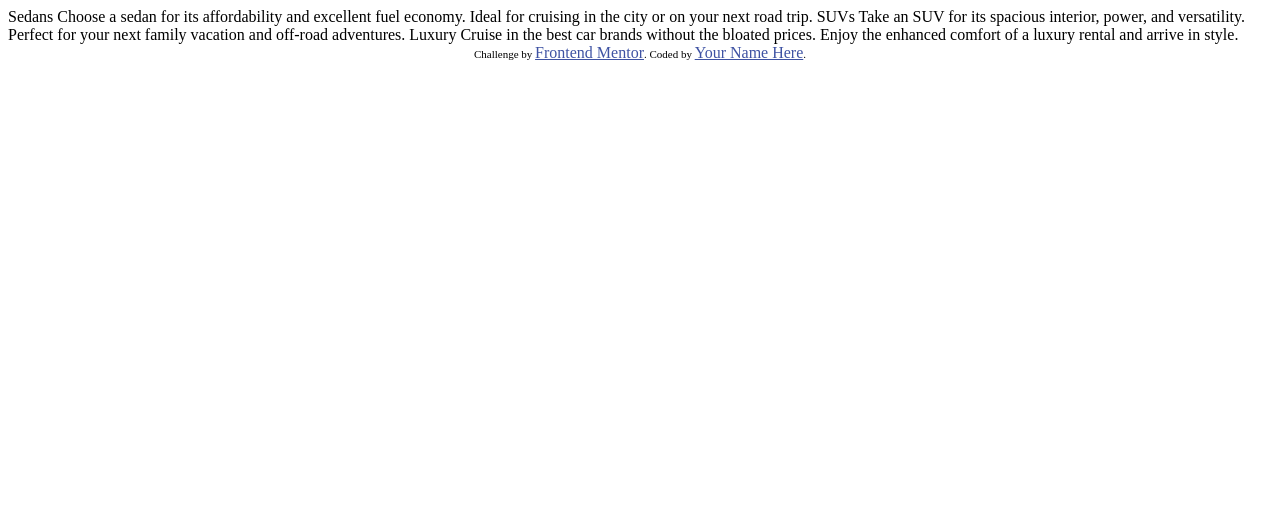
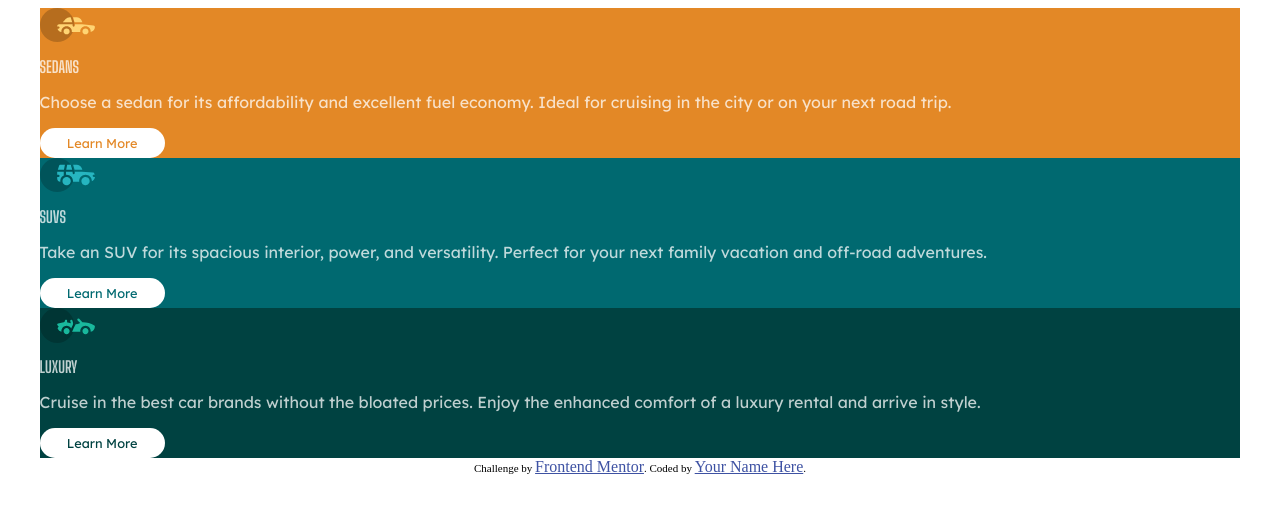
Before and after one commit to matiaslopezv/3-column-preview-card-component, a plain HTML site: page index.html in a window 1280 px wide. Drawn offline with Linux system fonts and the light colour scheme.

Commit message:
50% avanzado

```diff
--- a/css/styles.css
+++ b/css/styles.css
@@ -12,6 +12,99 @@
     font-size: 16px;
 }
 
+.icon{
+    width: 55px;
+}
+
+h1{
+    text-transform: uppercase;
+    font-family: 'Big Shoulders Display', cursive;
+    font-weight: 700;
+    color: var(--transparent-white);
+}
+
+p{
+    font-family: 'Lexend Deca', sans-serif;
+    font-weight:400;
+    text-align: start;
+    color: var(--transparent-white);
+}
+
+button{
+    font-family: 'Lexend Deca', sans-serif;
+    font-weight:400;
+    font-size: 0.8rem;
+    background-color: white;
+    border-radius: 20px;
+    width: 125px;
+    height: 30px;
+}
+.sedan button{
+    color: var(--bright-orange);
+}
+
+.suv button{
+    color: var(--dark-cyan);
+}
+
+.luxury button{
+    color: var(--very-dark-cyan);
+}
+
+.sedan button:hover{
+    color: var(--transparent-white);
+    background-color: var(--bright-orange);
+    border:solid 2px var(--transparent-white);
+}
+.suv button:hover{
+    color:var(--transparent-white);
+    background-color: var(--dark-cyan);
+    border:solid 2px var(--transparent-white);
+}
+.luxury button:hover{
+    color:var(--transparent-white);
+    background-color: var(--very-dark-cyan);
+    border:solid 2px var(--transparent-white);
+}
+
+.container{
+    display: flex;
+    flex-flow: column wrap;
+    width: 95%;
+    margin: 0 auto;
+}
+
+@media (min-width:1440px){
+.container{
+    display: grid;
+    grid-template-areas:
+    "orange blue green"
+    "orange blue green"
+    "orange blue green"
+    "orange blue green";
+    grid-template-columns: repeat(3, 1fr);
+    grid-template-rows: repeat(4, 1fr);
+    height: 80vh;
+    padding: 25px;
+}
+}
+
+.sedan{
+    background-color: var(--bright-orange);
+    /* display: flex;
+    flex-flow: column wrap; */
+}
+
+.suv{
+    background-color: var(--dark-cyan);
+}
+
+.luxury{
+    background-color: var(--very-dark-cyan);
+}
+
+
+
 
 
 
--- a/index.html
+++ b/index.html
@@ -14,18 +14,31 @@
   <title>3-column preview card component</title>
   </head>
 <body>
+  <div class="container">
+    <div class="sedan">
+      <img class="icon" src="images/icon-sedans.svg" alt="Sedan icon">
+      <h1>Sedans</h1>
+      <p>Choose a sedan for its affordability and excellent fuel economy. Ideal for cruising in the city
+        or on your next road trip.
+      </p>
 
-  Sedans
-  Choose a sedan for its affordability and excellent fuel economy. Ideal for cruising in the city
-  or on your next road trip.
-
-  SUVs
-  Take an SUV for its spacious interior, power, and versatility. Perfect for your next family vacation
-  and off-road adventures.
-
-  Luxury
-  Cruise in the best car brands without the bloated prices. Enjoy the enhanced comfort of a luxury
-  rental and arrive in style.
+      <button>Learn More</button>
+    </div>
+    <div class="suv">
+      <img class="icon" src="images/icon-suvs.svg" alt="SUV icon">
+      <h1>SUVs</h1>
+      <p>Take an SUV for its spacious interior, power, and versatility. Perfect for your next family vacation
+        and off-road adventures.</p>
+        <button>Learn More</button>
+    </div>
+    <div class="luxury">
+      <img class="icon" src="images/icon-luxury.svg" alt="Luxury icon">
+      <h1>Luxury</h1>
+      <p>Cruise in the best car brands without the bloated prices. Enjoy the enhanced comfort of a luxury
+        rental and arrive in style.</p>
+      <button>Learn More</button>
+    </div>
+  </div>
 
   <div class="attribution">
     Challenge by <a href="https://www.frontendmentor.io?ref=challenge" target="_blank">Frontend Mentor</a>.
```
